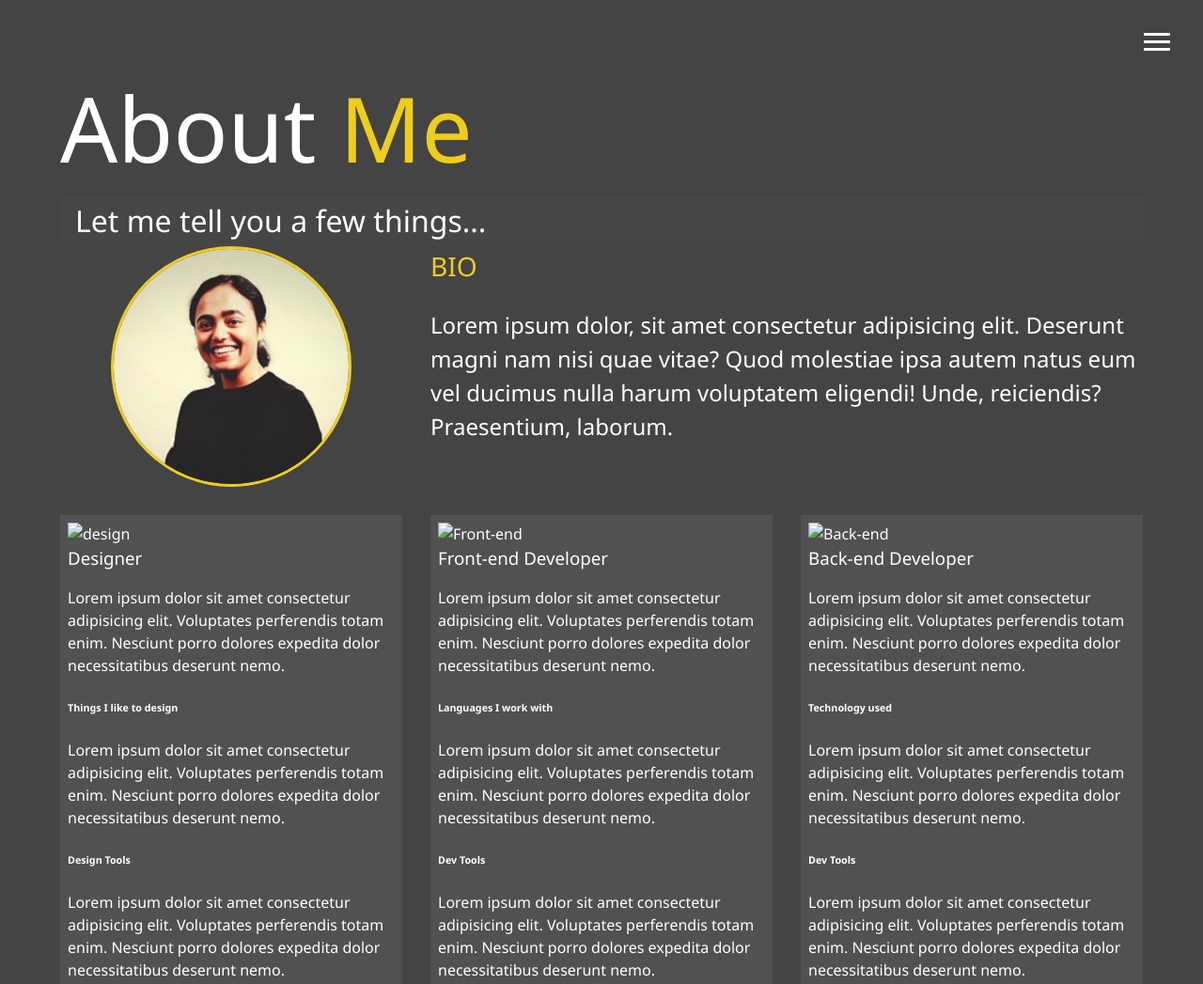
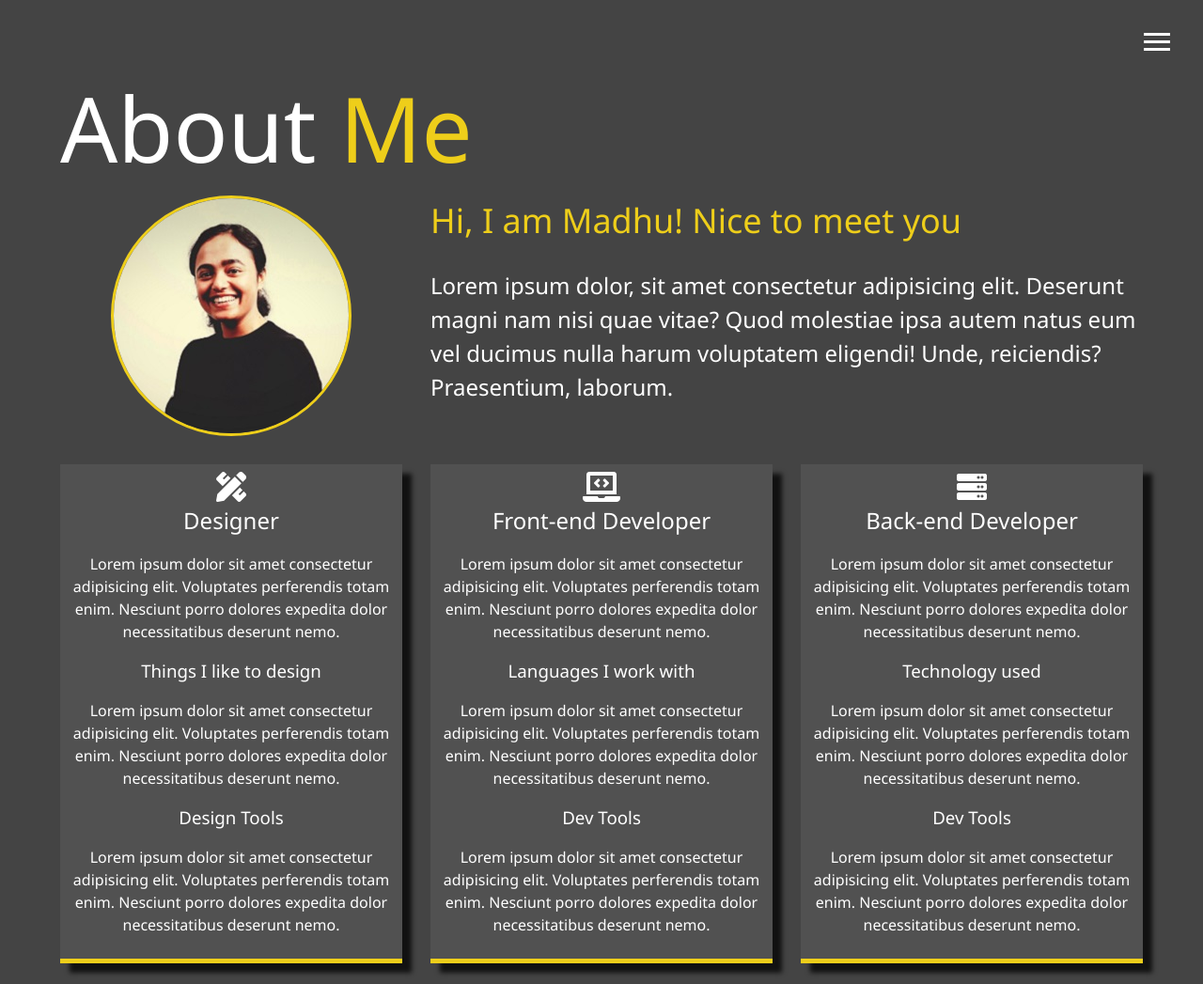
Before and after one commit to Madhu-Dutta/Madhu-Dutta.github.io, a website: page about.html in a window 1280 px wide. Shown: the top 1047 px of the page at 94% size. Drawn offline with Linux system fonts and the light colour scheme.

Commit message:
Few adjustments and design mods in about file

```diff
--- a/about.html
+++ b/about.html
@@ -55,53 +55,56 @@
               About
               <span class="text-secondary">Me</span>
             </h1>
-            <h2 class="sm-heading">
+            <!-- <h2 class="sm-heading">
               Let me tell you a few things...
-            </h2>
+            </h2> -->
             <div class="about-info">
-              <img src="./dist/img/portrait.jpg" alt="John Doe" class="bio-image">
+              <img src="./dist/img/portrait.jpg" alt="Madhu Dutta" class="bio-image">
 
               <div class="bio">
-                <h3 class="text-secondary">BIO</h3>
+                <h2 class="text-secondary">Hi, I am Madhu! Nice to meet you</h2>
                 <p>Lorem ipsum dolor, sit amet consectetur adipisicing elit. Deserunt magni nam nisi quae vitae? Quod molestiae ipsa
                   autem natus eum vel ducimus nulla harum voluptatem eligendi! Unde, reiciendis? Praesentium, laborum.</p>
               </div>
 
               <div class="skill skill-1">
-                <img src="" alt="design" class="logo">
-                <h3>Designer</h3>
+                <i class="fas fa-pencil-ruler fa-2x"></i>
+                <!-- <img src="" alt="design" class="logo"> -->
+                <h2>Designer</h2>
                 <p>Lorem ipsum dolor sit amet consectetur adipisicing elit. Voluptates perferendis totam enim. Nesciunt porro dolores
                     expedita dolor necessitatibus deserunt nemo.</p>
-                <h6>Things I like to design</h6>
+                <h3>Things I like to design</h3>
                 <p>Lorem ipsum dolor sit amet consectetur adipisicing elit. Voluptates perferendis totam enim. Nesciunt porro dolores
                   expedita dolor necessitatibus deserunt nemo.</p>
-                <h6>Design Tools</h6>
+                <h3>Design Tools</h3>
                 <p>Lorem ipsum dolor sit amet consectetur adipisicing elit. Voluptates perferendis totam enim. Nesciunt porro dolores
                   expedita dolor necessitatibus deserunt nemo.</p>
               </div>
 
               <div class="skill skill-2">
-                <img src="" alt="Front-end" class="logo">
-                <h3>Front-end Developer</h3>
+                <!-- <img src="" alt="Front-end" class="logo"> -->
+                <i class="fas fa-laptop-code fa-2x"></i>
+                <h2>Front-end Developer</h2>
                 <p>Lorem ipsum dolor sit amet consectetur adipisicing elit. Voluptates perferendis totam enim. Nesciunt porro dolores
                     expedita dolor necessitatibus deserunt nemo.</p>
-                <h6>Languages I work with</h6>
+                <h3>Languages I work with</h3>
                 <p>Lorem ipsum dolor sit amet consectetur adipisicing elit. Voluptates perferendis totam enim. Nesciunt porro dolores
                     expedita dolor necessitatibus deserunt nemo.</p>
-                <h6>Dev Tools</h6>
+                <h3>Dev Tools</h3>
                 <p>Lorem ipsum dolor sit amet consectetur adipisicing elit. Voluptates perferendis totam enim. Nesciunt porro dolores
                     expedita dolor necessitatibus deserunt nemo.</p>
               </div>
 
               <div class="skill skill-3">
-                <img src="" alt="Back-end" class="logo">
-                <h3>Back-end Developer</h3>
+                  <i class="fas fa-server fa-2x"></i>
+                <!-- <img src="" alt="Back-end" class="logo">           -->
+                <h2>Back-end Developer</h2>
                 <p>Lorem ipsum dolor sit amet consectetur adipisicing elit. Voluptates perferendis totam enim. Nesciunt porro dolores
                     expedita dolor necessitatibus deserunt nemo.</p>
-                <h6>Technology used</h6>
+                <h3>Technology used</h3>
                 <p>Lorem ipsum dolor sit amet consectetur adipisicing elit. Voluptates perferendis totam enim. Nesciunt porro dolores
                   expedita dolor necessitatibus deserunt nemo.</p>
-                <h6>Dev Tools</h6>
+                <h3>Dev Tools</h3>
                 <p>Lorem ipsum dolor sit amet consectetur adipisicing elit. Voluptates perferendis totam enim. Nesciunt porro dolores
                   expedita dolor necessitatibus deserunt nemo.</p>
               </div>
--- a/scss/_menu.scss
+++ b/scss/_menu.scss
@@ -1,4 +1,3 @@
-
 //menu button
 .menu-btn{
     position: absolute;
@@ -51,7 +50,7 @@
     &.show{
         visibility: visible;
     }
-    // - means this, the parent class.
+    // - means referring to the, the parent class.
     &-branding, &-nav{
         display: flex;
         flex-flow: column wrap;
--- a/scss/main.scss
+++ b/scss/main.scss
@@ -78,6 +78,14 @@ main{
     'skill1 skill2 skill3';
     grid-template-columns: repeat(3, 1fr);
 
+.skill{
+    padding: 3rem;
+    text-align: center;
+    -webkit-box-shadow: 10px 10px 5px 0px rgba(0,0,0,0.75);
+    -moz-box-shadow: 10px 10px 5px 0px rgba(0,0,0,0.75);
+    box-shadow: 10px 10px 5px 0px rgba(0,0,0,0.75);
+}
+
 .bio-image{
     grid-area: bioimage;
     margin: auto;
@@ -117,7 +125,6 @@ main{
         width: 100%;
         border: 4px solid darken($primary-color, 10);
         border-radius: 10px 10px;
-
         &:hover{
             border-color: $secondary-color;
             @include easeOut;
```
Also changed, not shown: index.html (+1 -2 lines), work.html (+27 -26 lines), dist/css/main.css, dist/js/main.js.
